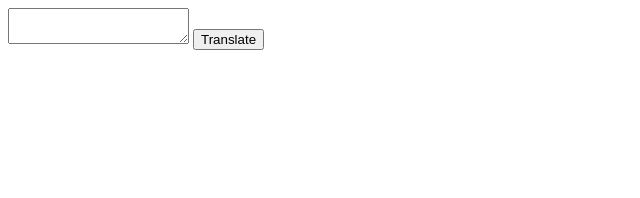
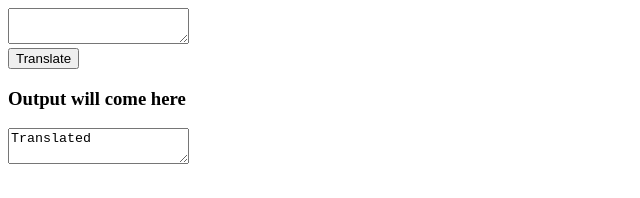
Before and after one commit to Pulkit426/Dothraki-Translator, a plain HTML site: page index.html in a window 1280 px wide. Both pictures are taken after a click on the button "Translate". Shown: the whole page, without its empty margins (0-640 px from the left). Drawn offline with Linux system fonts and the light colour scheme.

Commit message:
wiring div to write dynamic output

```diff
--- a/index.html
+++ b/index.html
@@ -1,5 +1,6 @@
 <!DOCTYPE html>
 <html lang="en">
+
 <head>
     <meta charset="UTF-8">
     <meta http-equiv="X-UA-Compatible" content="IE=edge">
@@ -7,11 +8,17 @@
 
     <title>Document</title>
 </head>
+
 <body>
     <textarea id="txt-input" placeholder="Enter here"> </textarea>
-
+    <br>
     <button id="btn-translate"> Translate </button>
+    <p>
+        <h3> Output will come here </h3>
+    </p>
+    <textarea id="out-text"> </textarea>
     <script src="script.js" type="text/javascript"></script>
 
 </body>
+
 </html>
--- a/script.js
+++ b/script.js
@@ -1,9 +1,8 @@
 var btnTranslate= document.querySelector("#btn-translate");
 var txtInput = document.querySelector("#txt-input");
-
+var outText= document.querySelector("#out-text");
 function clickEvent(){
-    alert("Hello");
-    console.log(txtInput.value);
+    outText.innerText="Translated  " + txtInput.value;
 }
 
 
```
